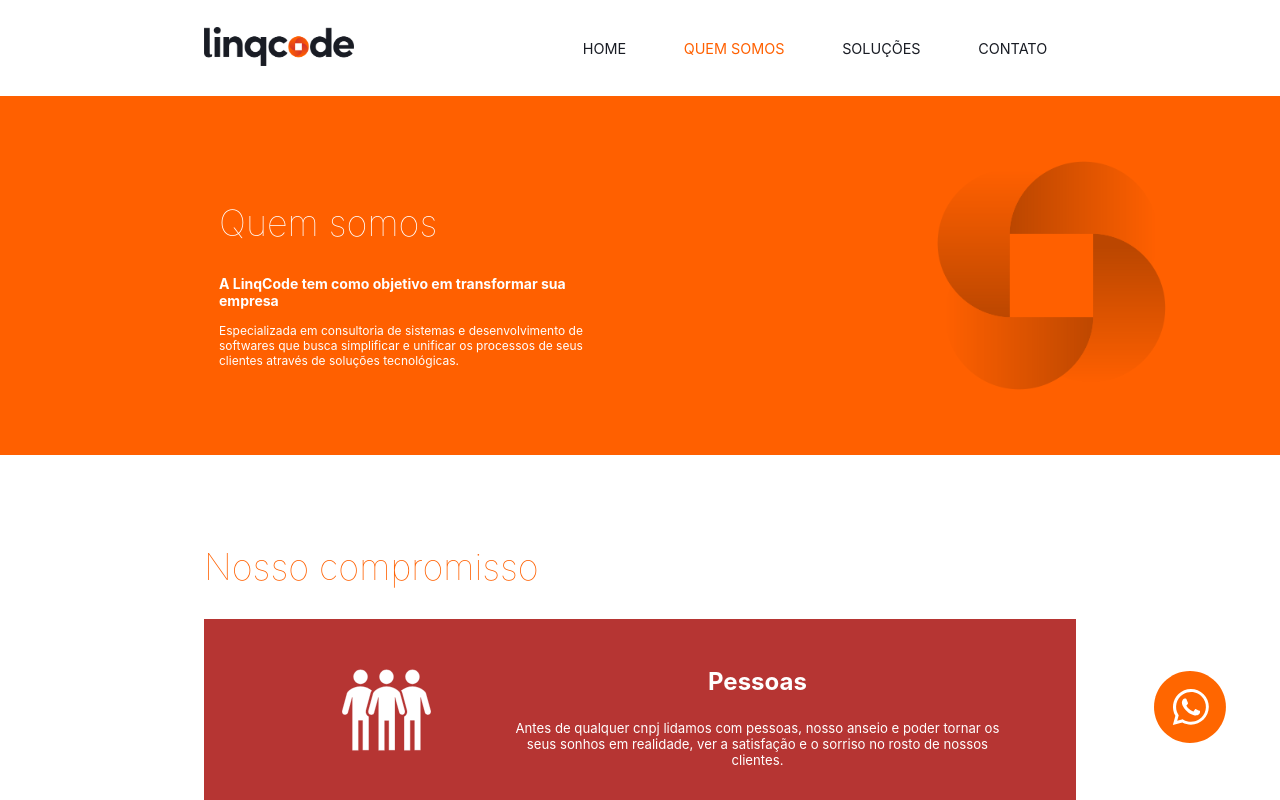
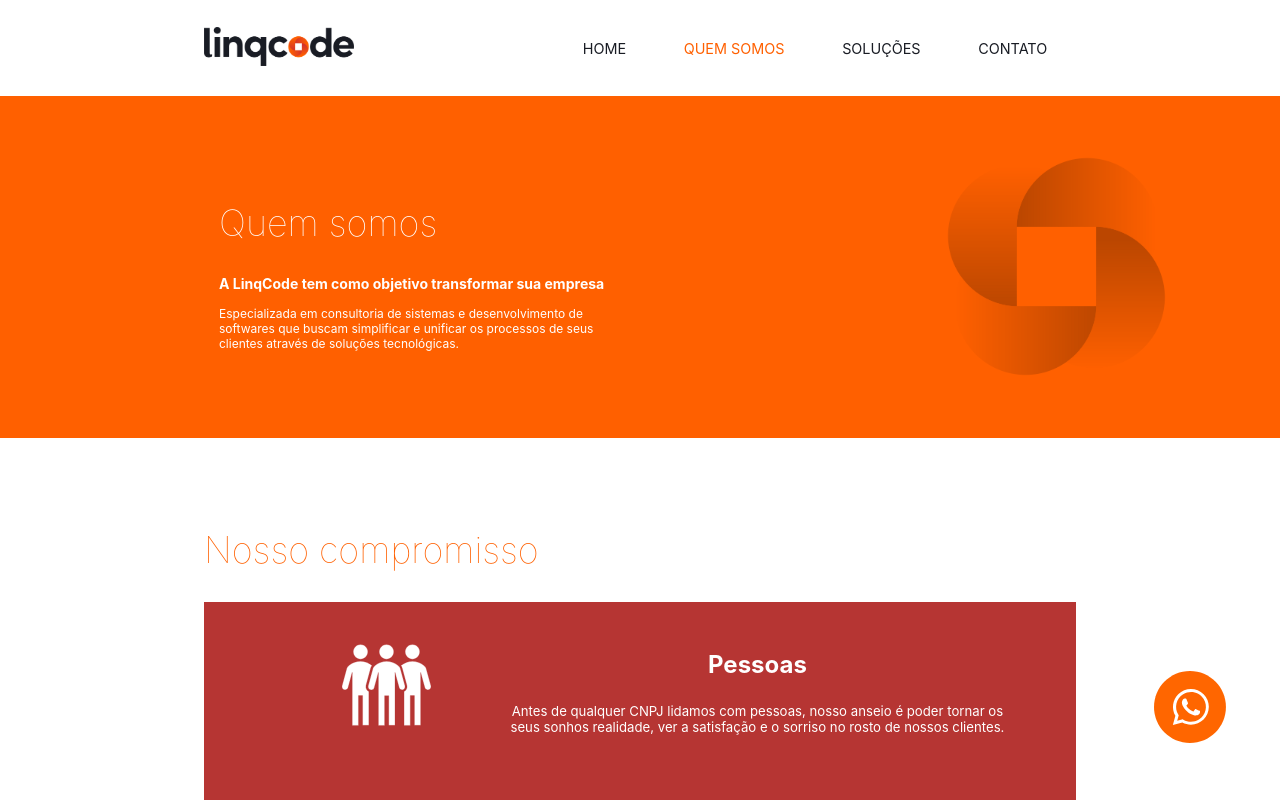
Before and after one commit to linqcode-org/site, a Next.js app: page /sobre in a window 1280 px wide. Shown: the top 800 px of the page. Built offline with nearby package versions, Linux system fonts and the light colour scheme.

Commit message:
Ajuste ortografico

```diff
--- a/pages/sobre.js
+++ b/pages/sobre.js
@@ -26,14 +26,14 @@ export default function Sobre(){
                             </h1>
                             <div>
                                 <h3>
-                                    <b>A LinqCode tem como objetivo em transformar sua empresa</b>
+                                    <b>A LinqCode tem como objetivo transformar sua empresa</b>
                                 </h3>
                             </div>
                             <div>
                                 <p>
                                     Especializada em consultoria de
                                     sistemas e desenvolvimento de softwares que
-                                    busca simplificar e unificar os processos de seus
+                                    buscam simplificar e unificar os processos de seus
                                     clientes através de soluções tecnológicas.
                                 </p>
                             </div>
@@ -62,9 +62,9 @@ export default function Sobre(){
                     <div className="text-center" style={{ color: "#FFF", width: "80%" }}>
                         <h1 style={{ fontSize: "2rem" }}>Pessoas</h1>
                         <p>
-                            Antes de qualquer cnpj lidamos com
-                                pessoas, nosso anseio e poder tornar os
-                                seus sonhos em realidade, ver a satisfação
+                            Antes de qualquer CNPJ lidamos com
+                                pessoas, nosso anseio é poder tornar os
+                                seus sonhos realidade, ver a satisfação
                                 e o sorriso no rosto de nossos clientes.
                         </p>
                     </div>
```
Also changed, not shown: pages/index.js (+9 -82 lines).
